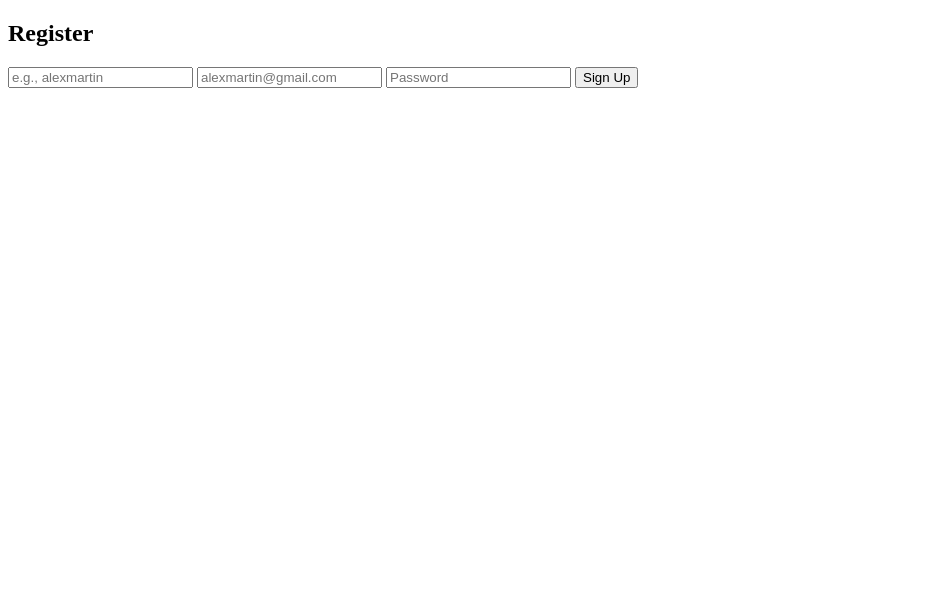
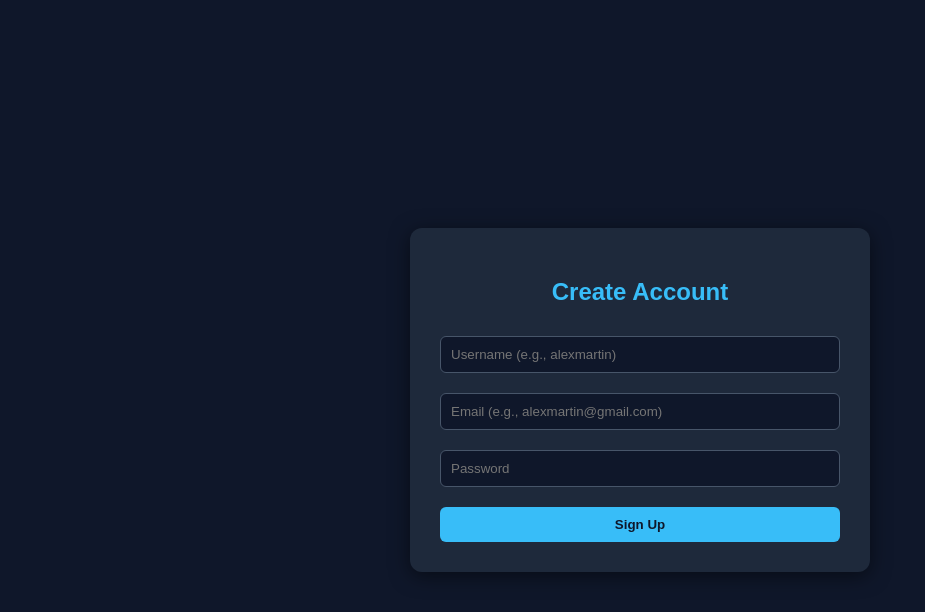
Before and after one commit to shotiikoo/fizu, a website: page index.html in a window 1280 px wide. Shown: the whole page, without its empty margins (0-925 px from the left). Drawn offline with Linux system fonts and the light colour scheme.

Commit message:
Update index.html

```diff
--- a/index.html
+++ b/index.html
@@ -2,30 +2,92 @@
 <html lang="en">
 <head>
     <meta charset="UTF-8">
-    <title>Platform</title>
+    <meta name="viewport" content="width=device-width, initial-scale=1.0">
+    <title>Platform - Dashboard</title>
+    <style>
+        body {
+            font-family: Arial, sans-serif;
+            background-color: #0f172a;
+            color: #f8fafc;
+            display: flex;
+            justify-content: center;
+            align-items: center;
+            height: 100vh;
+            margin: 0;
+        }
+        .container {
+            background: #1e293b;
+            padding: 30px;
+            border-radius: 12px;
+            box-shadow: 0 4px 20px rgba(0, 0, 0, 0.5);
+            width: 100%;
+            max-width: 400px;
+        }
+        h2 {
+            margin-bottom: 20px;
+            color: #38bdf8;
+            text-align: center;
+        }
+        input {
+            width: 100%;
+            padding: 10px;
+            margin: 10px 0;
+            border: 1px solid #475569;
+            background: #0f172a;
+            color: #fff;
+            border-radius: 6px;
+            box-sizing: border-box;
+        }
+        button {
+            width: 100%;
+            padding: 10px;
+            background: #38bdf8;
+            color: #0f172a;
+            border: none;
+            font-weight: bold;
+            border-radius: 6px;
+            cursor: pointer;
+            margin-top: 10px;
+        }
+        button:hover {
+            background: #0ea5e9;
+        }
+        .balance-box {
+            background: #0f172a;
+            padding: 15px;
+            border-radius: 8px;
+            text-align: center;
+            margin-bottom: 20px;
+            border: 1px solid #334155;
+        }
+    </style>
 </head>
 <body>
 
-    <!-- REGISTRATION FORM -->
+    <div class="container">
+        <!-- REGISTRATION SECTION -->
         <div id="register-section">
-        <h2>Register</h2>
+            <h2>Create Account</h2>
             <form id="registerForm">
-            <!-- FIXED: Changed to alexmartin examples -->
-            <input type="text" id="regUser" placeholder="e.g., alexmartin" required />
-            <input type="email" id="regEmail" placeholder="alexmartin@gmail.com" required />
+                <input type="text" id="regUser" placeholder="Username (e.g., alexmartin)" required />
+                <input type="email" id="regEmail" placeholder="Email (e.g., alexmartin@gmail.com)" required />
                 <input type="password" id="regPass" placeholder="Password" required />
                 <button type="submit">Sign Up</button>
             </form>
         </div>
 
-    <!-- GAME / DASHBOARD SECTION (Real-time balance display) -->
+        <!-- DASHBOARD SECTION -->
         <div id="dashboard-section" style="display:none;">
             <h2>Welcome, <span id="displayUsername"></span></h2>
-        <h3>Balance: $<span id="displayBalance">0.00</span></h3>
+            <div class="balance-box">
+                <h3>Balance</h3>
+                <p style="font-size: 24px; font-weight: bold; color: #4ade80; margin: 0;">$<span id="displayBalance">0.00</span></p>
+            </div>
 
-        <!-- Example Game Buttons -->
-        <button onclick="playGame('win')">Simulate Win (+10)</button>
-        <button onclick="playGame('loss')">Simulate Loss (-10)</button>
+            <!-- Game Actions -->
+            <button onclick="playGame('win')" style="background: #22c55e; color: #fff;">Simulate Win (+10)</button>
+            <button onclick="playGame('loss')" style="background: #ef4444; color: #fff;">Simulate Loss (-10)</button>
+        </div>
     </div>
 
 <script>
@@ -38,6 +100,7 @@
         const email = document.getElementById('regEmail').value;
         const password = document.getElementById('regPass').value;
 
+        try {
             const response = await fetch('/api/register', {
                 method: 'POST',
                 headers: { 'Content-Type': 'application/json' },
@@ -47,11 +110,16 @@
 
             if (data.success) {
                 currentUserId = data.user.id;
-            // Switch view to dashboard and show balance (starts at 0)
                 document.getElementById('register-section').style.display = 'none';
                 document.getElementById('dashboard-section').style.display = 'block';
                 document.getElementById('displayUsername').innerText = data.user.username;
-            document.getElementById('displayBalance').innerText = data.user.balance.toFixed(2);
+                document.getElementById('displayBalance').innerText = Number(data.user.balance).toFixed(2);
+            } else {
+                alert(data.message || 'Registration failed');
+            }
+        } catch (err) {
+            console.error('Error:', err);
+            alert('An error occurred during registration.');
         }
     });
 
@@ -59,6 +127,7 @@
     async function playGame(outcome) {
         if (!currentUserId) return;
 
+        try {
             const response = await fetch('/api/game/action', {
                 method: 'POST',
                 headers: { 'Content-Type': 'application/json' },
@@ -71,8 +140,10 @@
             const data = await response.json();
 
             if (data.success) {
-            // Immediately update frontend balance without needing re-login
-            document.getElementById('displayBalance').innerText = data.newBalance.toFixed(2);
+                document.getElementById('displayBalance').innerText = Number(data.newBalance).toFixed(2);
+            }
+        } catch (err) {
+            console.error('Error:', err);
         }
     }
 </script>
```
Lines whose indentation alone changed are shown as unchanged.
